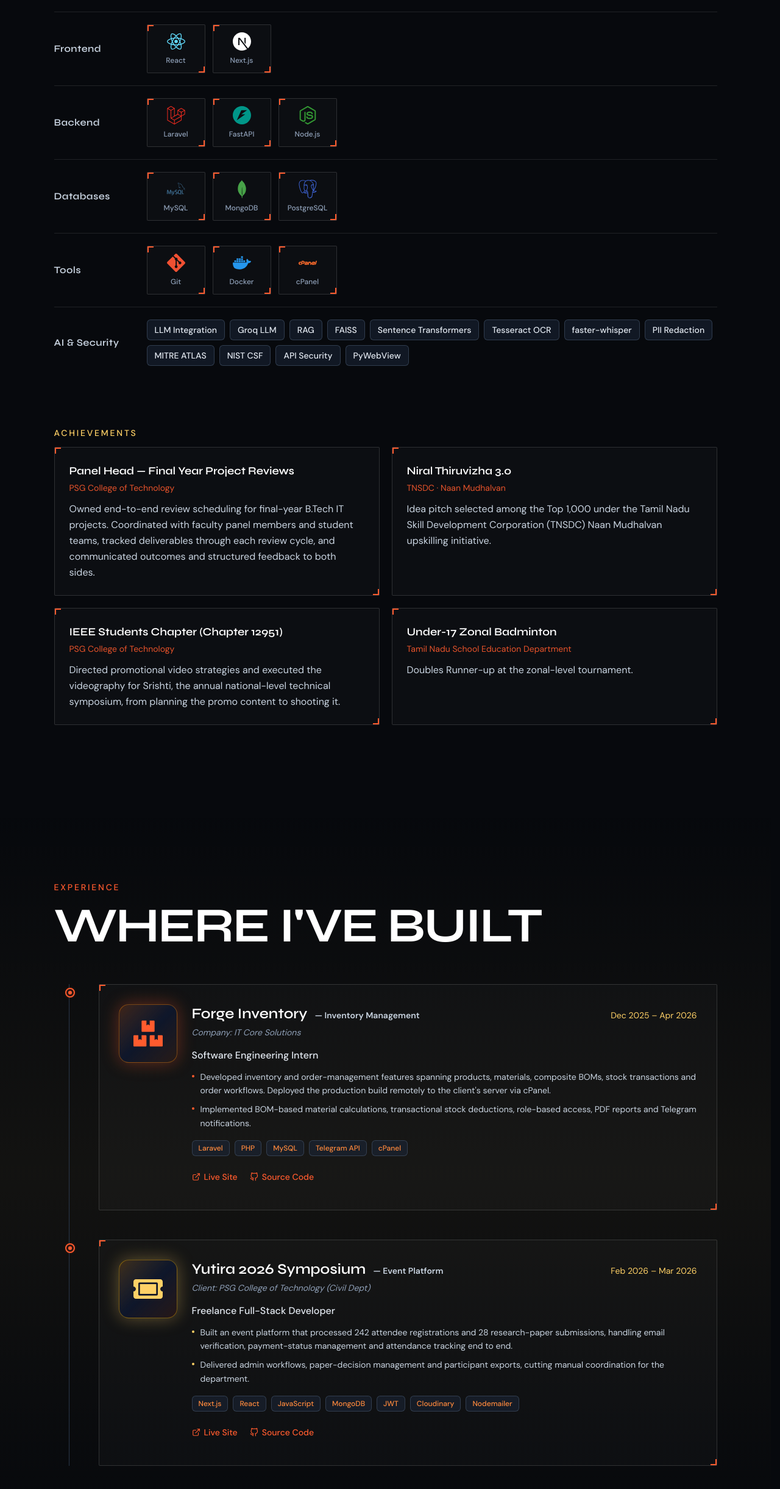
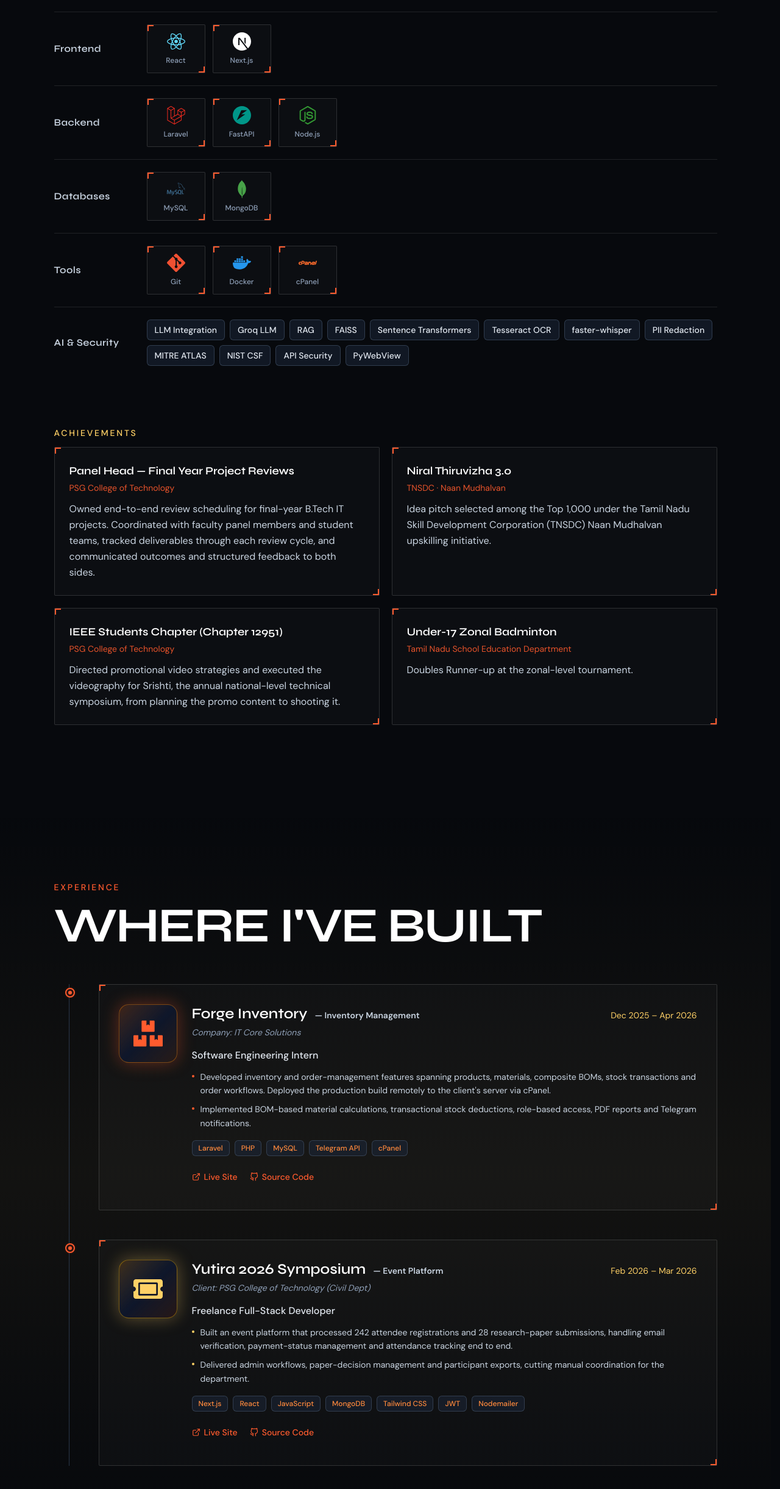
Before and after one commit to jafersathikbeta/Portfolio, a React (Vite) app: page / in a window 1280 px wide. Shown: the part 1878-4320 px from the top of the page at 61% size. Built offline with nearby package versions, Linux system fonts and the light colour scheme.

Commit message:
Update experience section

```diff
--- a/src/components/About.jsx
+++ b/src/components/About.jsx
@@ -12,7 +12,6 @@ import {
   SiNodedotjs,
   SiMysql,
   SiMongodb,
-  SiPostgresql,
   SiGit,
   SiDocker,
   SiCpanel,
@@ -48,7 +47,6 @@ const skillGroups = [
     items: [
       { name: 'MySQL', icon: SiMysql, color: '#4479A1' },
       { name: 'MongoDB', icon: SiMongodb, color: '#47A248' },
-      { name: 'PostgreSQL', icon: SiPostgresql, color: '#4169E1' },
     ],
   },
   {
--- a/src/components/Experience.jsx
+++ b/src/components/Experience.jsx
@@ -31,7 +31,7 @@ client: 'PSG College of Technology (Civil Dept)',
       'Built an event platform that processed 242 attendee registrations and 28 research-paper submissions, handling email verification, payment-status management and attendance tracking end to end.',
       'Delivered admin workflows, paper-decision management and participant exports, cutting manual coordination for the department.',
     ],
-    tech: ['Next.js', 'React', 'JavaScript', 'MongoDB', 'JWT', 'Cloudinary', 'Nodemailer'],
+    tech: ['Next.js', 'React', 'JavaScript', 'MongoDB', 'Tailwind CSS', 'JWT', 'Nodemailer'],
     live: 'https://yutira.psgtech.ac.in',
     github: 'https://github.com/jafersathikbeta/Yutira-Event-Platform',
     icon: FaTicketAlt,
```
Also changed, not shown: 1 other file (tests, documents, lock files or other folders).
